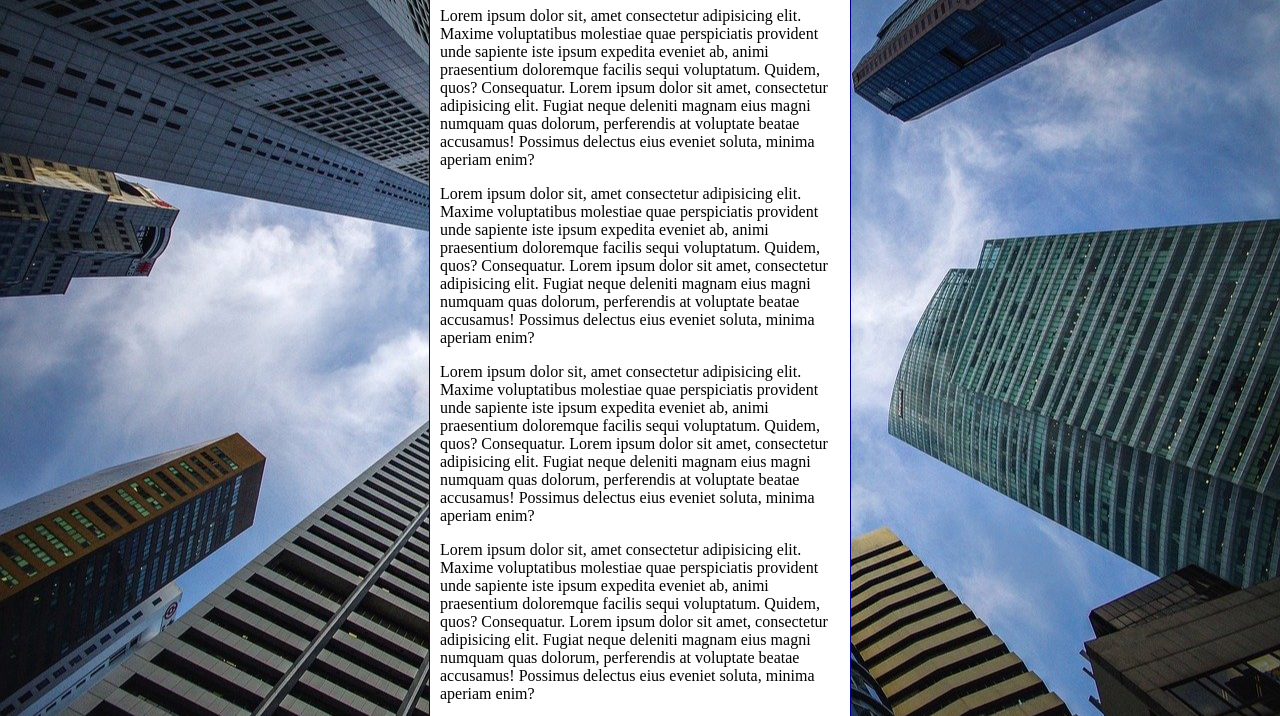
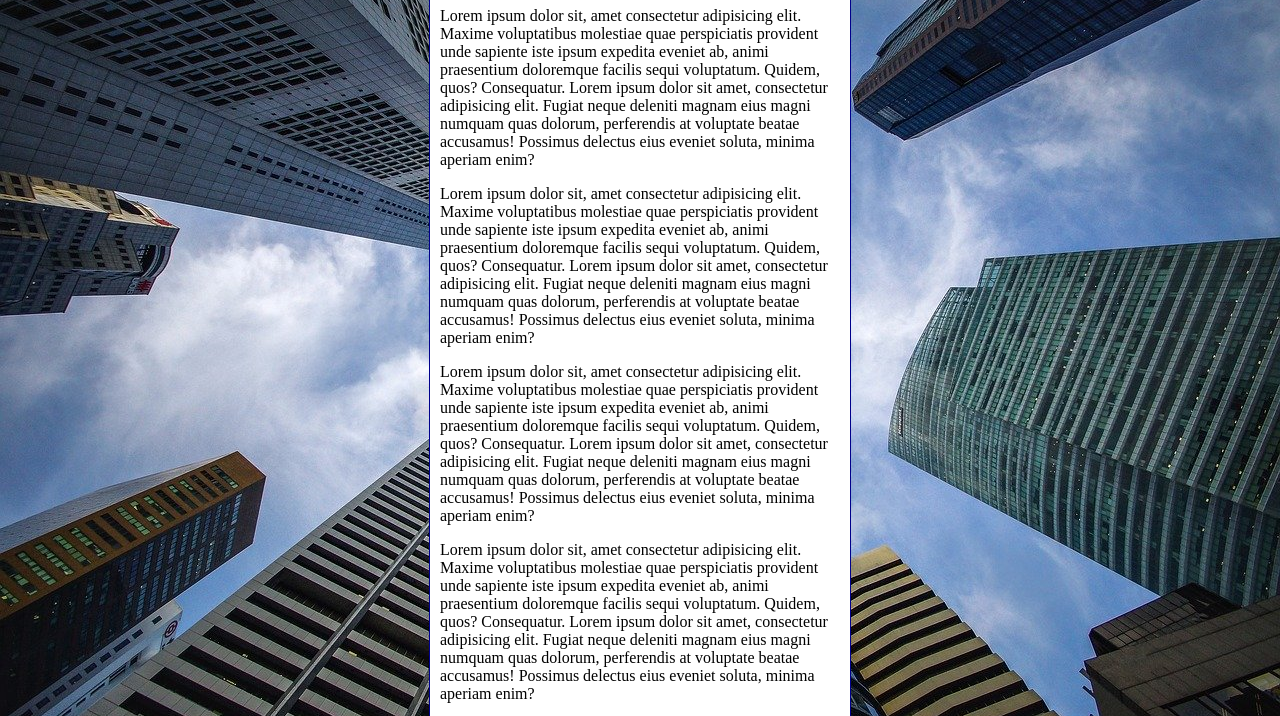
Before and after one commit to Italo61-dev/html-css, a plain HTML site: page exercicios/ex020/fundo006.html in a window 1280 px wide. Shown: the part 92-808 px from the top of the page. Drawn offline with Linux system fonts and the light colour scheme.

Commit message:
Update fundo006.html

```diff
--- a/exercicios/ex020/fundo006.html
+++ b/exercicios/ex020/fundo006.html
@@ -6,16 +6,27 @@
     <title>Document</title>
     <style>
         body{
+            /*
             height: 100vh;
             background-color: black;
             background-image: url(imagens/wallpaper002.jpg);
             background-position: center center;
-            background-repeat: repeat-y;
+            background-repeat: no-repeat;
             background-size: cover;
+            background-attachment: fixed;
+
+            shorthand - background
+            color > image > position > repeat > [size] > attachament
+
+            */
+
+            background: black url(imagens/wallpaper002.jpg) center center  no-repeat fixed;
+            background-size: cover;
+
         }
         main{
             background-color: white;
-            width: 400px;
+            max-width: 400px;
             padding: 10px;
             margin: auto;
             border: 1px solid darkblue;
```
